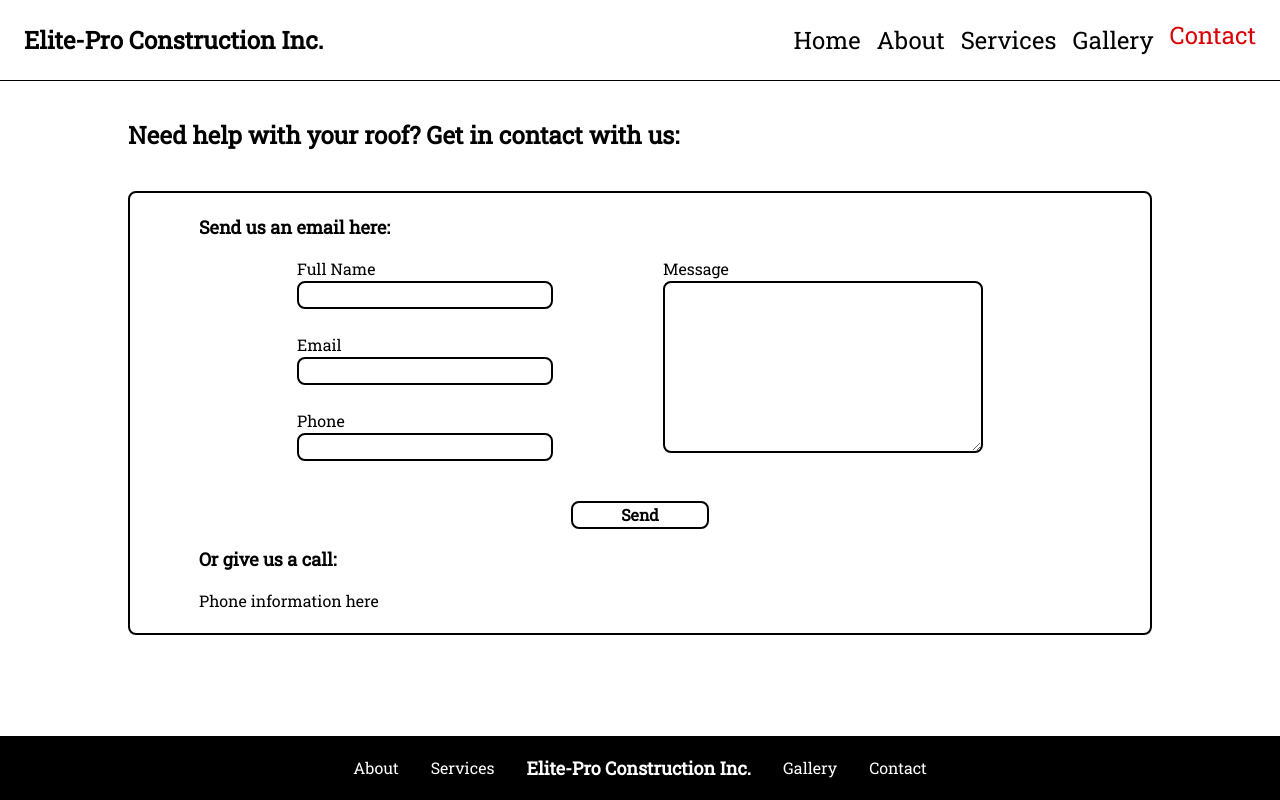
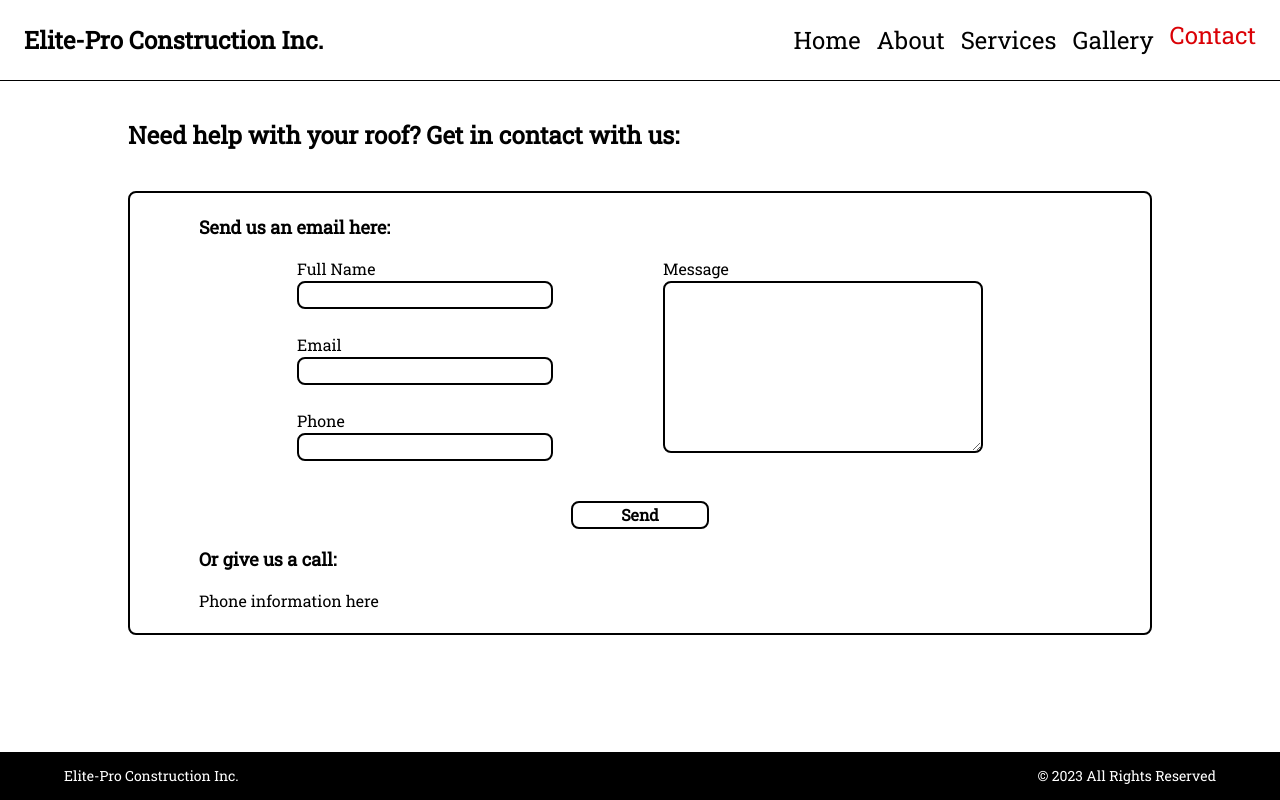
Before and after one commit to BenMoreira/elite-pro-website, a React (Vite) app: page /Contact in a window 1280 px wide. Built offline with nearby package versions, Linux system fonts and the light colour scheme.

Commit message:
Changes footer

```diff
--- a/src/components/Footer.jsx
+++ b/src/components/Footer.jsx
@@ -4,12 +4,14 @@ import Navoption from './Navoption'
 const Footer = () => {
   return (
     <footer className='w-full bg-black-100 text-white mt-auto'>
-        <div className='h-[8vh] flex flex-row justify-center items-center gap-4 md:gap-8'>
-            <a href='/About'>About</a>
-            <a href='/Services'>Services</a>
-            <a href='/' className='md:text-lg font-bold'>Elite-Pro Construction Inc.</a>
-            <a href='/Gallery'>Gallery</a>
-            <a href='/Contact'>Contact</a>
+        <div className='h-[6vh] mx-[5%] text-sm flex flex-row justify-between items-center gap-4 md:gap-8'>
+          <div>
+            Elite-Pro Construction Inc.
+          </div>
+
+          <div>
+            © 2023 All Rights Reserved
+          </div>
         </div>
     </footer>
   )
```
